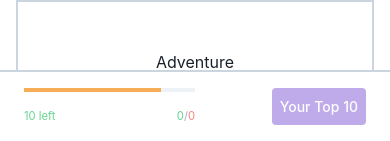
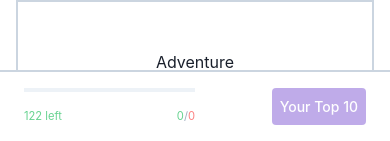
Before and after one commit to kyrelldixon/values, a React (Create React App) app: page / in a window 390 px wide. Shown: the part 703-844 px from the top of the page. Built offline with nearby package versions, Linux system fonts and the light colour scheme.

Commit message:
Using Values context in footer for progress bar

```diff
--- a/src/components/Footer.js
+++ b/src/components/Footer.js
@@ -1,11 +1,17 @@
-import React from 'react';
+import React, { useContext } from 'react';
 import ProgressBar from './ProgressBar';
 
-const Footer = () => (
-  <footer className="flex justify-between text-sm fixed left-0 bottom-0 bg-white w-full border-t-2 border-gray-400 px-6 py-4 md:hidden">
-    <ProgressBar totalItems={50} itemsLeft={10} />
-    <button className="bg-purple-600 disabled:opacity-50 disabled:cursor-not-allowed text-white font-medium p-2 rounded" disabled>Your Top 10</button>
-  </footer>
-);
+import ValuesContext from '../context/ValuesContext';
+
+const Footer = () => {
+  const values = useContext(ValuesContext);
+
+  return (
+    <footer className="flex justify-between text-sm fixed left-0 bottom-0 bg-white w-full border-t-2 border-gray-400 px-6 py-4 md:hidden">
+      <ProgressBar totalItems={values.length} itemsLeft={values.length} />
+      <button className="bg-purple-600 disabled:opacity-50 disabled:cursor-not-allowed text-white font-medium p-2 rounded" disabled>Your Top 10</button>
+    </footer>
+  );
+}
 
 export default Footer;
```
